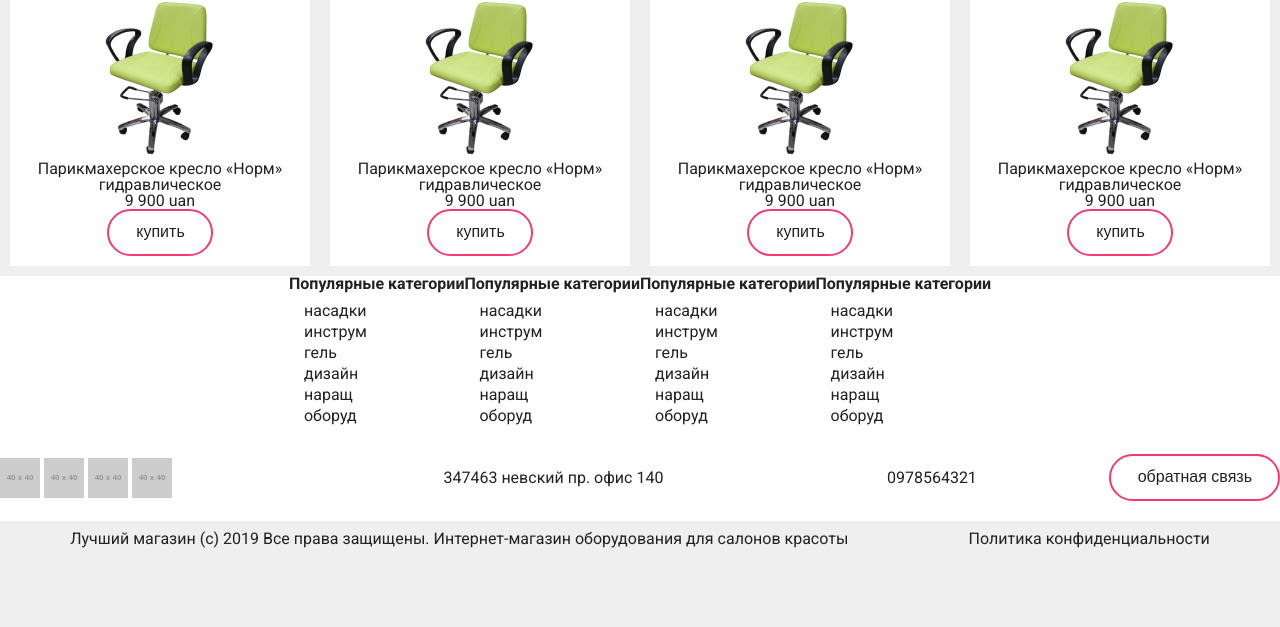
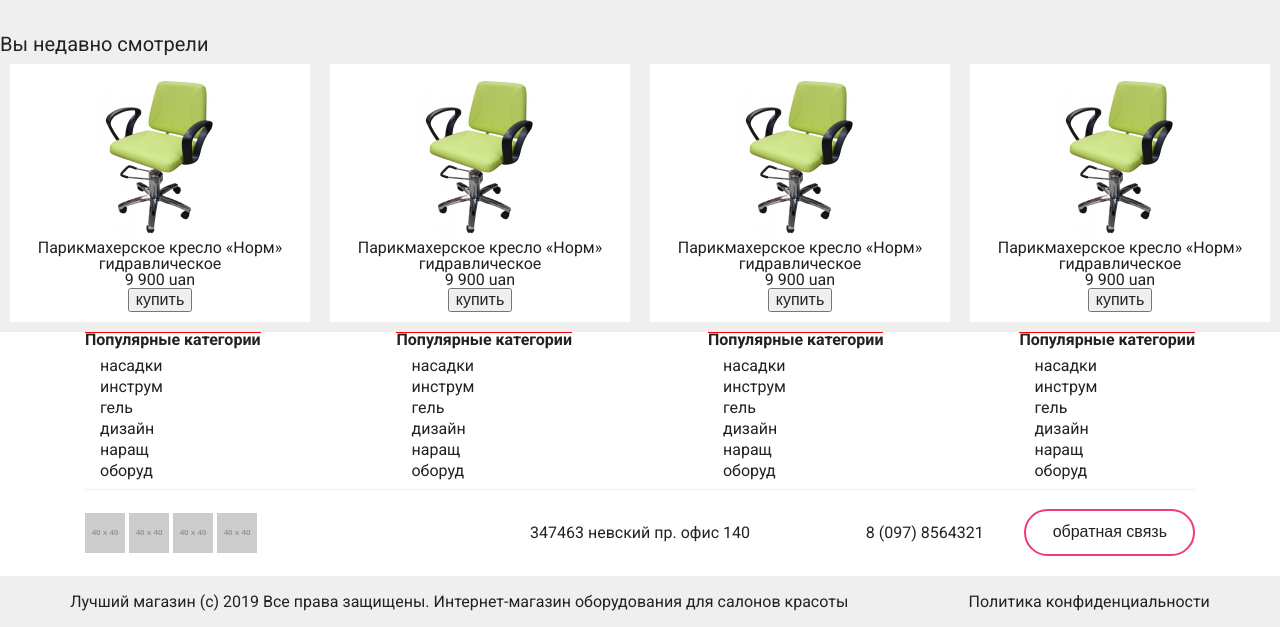
Before and after one commit to serhii-0/chair, a plain HTML site: page index.html in a window 1280 px wide. Shown: the part 1447-2074 px from the top of the page. Before the commit the page ends 2004 px from the top, so only its background shows below. Drawn offline with Linux system fonts and the light colour scheme; placeholder pictures from the web are drawn by us.

Commit message:
attempt to correct

```diff
--- a/index.html
+++ b/index.html
@@ -30,7 +30,7 @@
 						</div>
 						<div class="contacts1">
 							<div class="number">8 (097) 8564321</div>
-							<button>обратная связь</button>
+							<button class="button1">обратная связь</button>
 						</div>
 					</div>
 				</div>
@@ -49,6 +49,7 @@
 		</header>
 
 		<main>
+			<div class="containerm">
 				<div class="hero">
 					<h1>Супер кресло</h1>
 					<div class="hero2">Текст акции всегда отражает суть, а не просто болтовню, поэтому внимательнее</div>
@@ -142,13 +143,17 @@
 						</div>
 					</div>
 				</div>
+			</div>
 		</main>
 
 		<footer>
+
+			<div class="containerf">
+
 				<div class="footer1">
+
 					<div class="catalog">
 							<strong>Популярные категории</strong>
-					<hr>
 							<ul>
 								<li>насадки</li>
 								<li>инструм</li>
@@ -158,9 +163,9 @@
 								<li>оборуд</li>
 							</ul>
 					</div>
+
 					<div class="catalog">
 						<strong>Популярные категории</strong>
-					<hr>
 						<ul>
 							<li>насадки</li>
 							<li>инструм</li>
@@ -170,9 +175,9 @@
 							<li>оборуд</li>
 						</ul>
 					</div>
+
 					<div class="catalog">
 						<strong>Популярные категории</strong>
-					<hr>
 						<ul>
 							<li>насадки</li>
 							<li>инструм</li>
@@ -182,9 +187,9 @@
 							<li>оборуд</li>
 						</ul>
 					</div>
+
 					<div class="catalog">
 						<strong>Популярные категории</strong>
-					<hr>
 						<ul>
 							<li>насадки</li>
 							<li>инструм</li>
@@ -194,34 +199,55 @@
 							<li>оборуд</li>
 						</ul>
 					</div>
+
 				</div>
-			<div class="containerf">
+
 				<div class="footer2">
+
 					<div class="sotcyal">
 						<a href="#"><img src="http://placehold.it/40x40"></a>
 						<a href="#"><img src="http://placehold.it/40x40"></a>
 						<a href="#"><img src="http://placehold.it/40x40"></a>
 						<a href="#"><img src="http://placehold.it/40x40"></a>
 					</div>
+
 					<div class="adres">
 						347463 невский пр. офис 140
 					</div>
+
+					<div class="contacts2">
+
 					<div class="number1">
-						0978564321
+						8 (097) 8564321
 					</div>
-					<button class="button">обратная связь</button>
+
+					<button class="button1">обратная связь</button>
+
 					</div>
+
+				</div>
+
+			</div>
+
 				<div class="footer3">
+
 					<div class="footfoot">
+
 						<div class="foot">
 							Лучший магазин (с) 2019 Все права защищены. Интернет-магазин оборудования для салонов красоты
 						</div>
+
 						<div class="foot2">
 							Политика конфиденциальности
 						</div>
+
 					</div>
+
 				</div>
+
+
 		</footer>
+
 	</div>
 
 
--- a/style/style.css
+++ b/style/style.css
@@ -32,7 +32,6 @@ section{
 	display: flex;
 	background-color: #E5E5E5;
 	justify-content: center;
-	font-size: 14px;
 	padding-top: 8px;
 	padding-bottom: 7px;
 }
@@ -123,11 +122,10 @@ input{
 	height: 40px;
 }
 
-button {
+.button1 {
 	border-radius: 40px;
 	background-color: #FFFFFF;
 	border-color: #F13C6E;
-
 	padding-left: 27px;
     padding-right: 26px;
     padding-top: 12px;
@@ -137,9 +135,9 @@ button {
 }
 
 
+
 .hero{
-	border: 1px;
-	height: 400px;
+	height: 500px;
 	background-image: url(../img/Rectangle2.png) ;
 	background-size: contain;
 	background-repeat: no-repeat;
@@ -231,6 +229,12 @@ textarea{
 	border-radius: 40px;
 }
 
+.containerf{
+	width: 	1110px;
+ 	margin-left: auto;
+ 	margin-right: auto;
+}
+
 footer{
 	background-color: #FFFFFF;
 }
@@ -242,8 +246,24 @@ strong{
 
 .footer1{
 	display: flex;
-	justify-content: center;
+	justify-content:space-between;
+	position: relative;
 }
+
+
+
+.catalog:after{   /*как блять тебя расположить где надо????*/
+	content: "";
+	width: 100%;
+	height: 1px;
+	background-color: red;
+	position: absolute;
+    top: 0;
+}
+
+	.catalog{
+		position: relative;
+	}
 
 .catalog ul{
 	margin: 10px;
@@ -256,26 +276,39 @@ strong{
 .footer2{
 	display: flex;
 	justify-content: space-between;
+	align-items: center;
 	padding-top: 20px;
 	padding-bottom: 20px;
-	justify-content: space-around;
+	position: relative;
+}
+
+.footer2:before{
+	content: "";
+	width: 100%;
+	height: 1px;
+	background-color: #EFEFEF;
+	position: absolute;
+    top: 0;
+}
+
+.contacts2{
+	display: flex;
 	align-items: center;
 }
 
-.sotcyal{
-	flex: 2;
+.contacts2 button{
+	margin-left: 40px;
 }
-
 .adres{
-	flex: 2;
-}
-
-.number1{
-	flex: 1;
+	position: absolute;
+	left: 50%;
+	transform: translateX(-50%);
 }
 
 .footer3{
 	background-color: #EFEFEF;
+	padding-top: 8px;
+	padding-bottom: 7px;
 }
 
 .footfoot{
```
Lines whose indentation alone changed are shown as unchanged.
